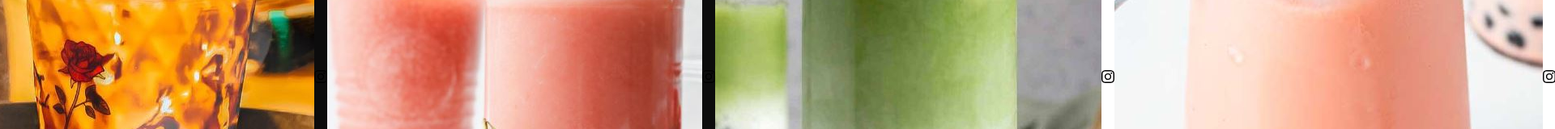
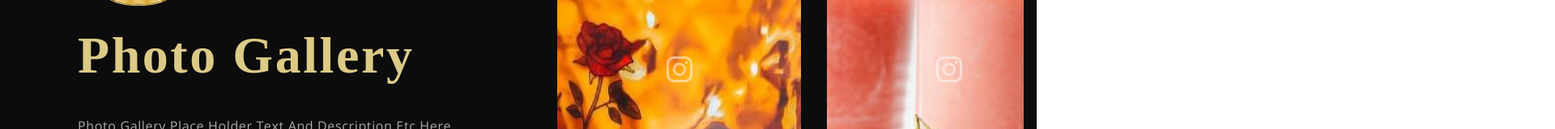
Before and after one commit to jyeung-se/jacques_boba, a React (Create React App) app: page / in a window 1280 px wide. Shown: the part 5652-5812 px from the top of the page at 81% size, 1920 px wide, since content can reach past the window. Built offline with nearby package versions, Linux system fonts and the light colour scheme; a web font is replaced by a local one.

Commit message:
Styled photo gallery images to be uniform width height. Added hover opacity and instagram icon in middle.

```diff
--- a/src/container/Gallery/Gallery.css
+++ b/src/container/Gallery/Gallery.css
@@ -41,3 +41,35 @@
 .app__gallery-images_container::-webkit-scrollbar {
     display: none;
 }
+
+.app__gallery-images_card {
+    position: relative;
+    min-width: 301px;
+    height: 754px;
+    margin-right: 2rem;
+}
+
+.gallery__image-icon {
+    position: absolute;
+    color: #fff;
+    font-size: 2rem;
+    opacity: 0.5;
+    transition: 0.5s ease;
+    cursor: pointer;
+}
+
+.app__gallery-images_card img {
+    width: 100%;
+    height: 100%;
+    object-fit: cover;
+    opacity: 1;
+    transition: 0.5s ease;
+}
+
+.app__gallery-images_card:hover img {
+    opacity: 0.35;
+}
+
+.app__gallery-images_card:hover .gallery__image-icon {
+    opacity: 1;
+}
--- a/src/container/Gallery/Gallery.jsx
+++ b/src/container/Gallery/Gallery.jsx
@@ -30,18 +30,18 @@ const Gallery = () => {
         <button type='button' className='custom__button'>Reveal More</button>
       </div>
 
-      <div className='app_gallery-images'>
+      <div className='app__gallery-images'>
         <div className='app__gallery-images_container' ref={scrollRef}>
           {galleryImages.map((image, index) => (
-            <div className='app__gallery-images flex__center' key={`gallery_image${index + 1}`}>
+            <div className='app__gallery-images_card flex__center' key={`gallery_image${index + 1}`}>
               <img src={image} alt="gallery" />
               <BsInstagram className='gallery__image-icon' />
             </div>
           ))}
         </div>
         <div className='app__gallery-images_arrow'>
-          <BsArrowLeftShort className='gallery__arrow-icon' onClick={( )=> scroll('left')} />
-          <BsArrowRightShort className='gallery__arrow-icon' onClick={( )=> scroll('right')} />
+          <BsArrowLeftShort className='gallery__arrow-icon' onClick={()=> scroll('left')} />
+          <BsArrowRightShort className='gallery__arrow-icon' onClick={()=> scroll('right')} />
         </div>
       </div>
     </div>
```
